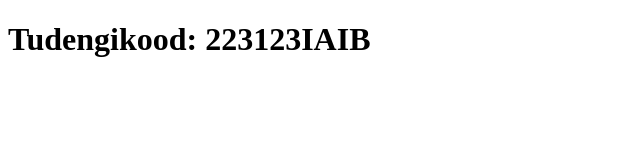
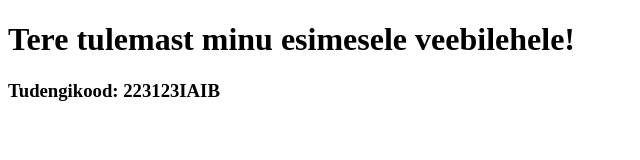
Before and after one commit to idatuule/idatuule.github.io, a plain HTML site: page index.html in a window 1280 px wide. Shown: the whole page, without its empty margins (0-640 px from the left). Drawn offline with Linux system fonts and the light colour scheme.

Commit message:
Update index.html

```diff
--- a/index.html
+++ b/index.html
@@ -2,6 +2,9 @@
 <html>
 <body>
 
-<h1>Tudengikood: 223123IAIB</h1>
+<h1>Tere tulemast minu esimesele veebilehele!</h1>
+<h3>Tudengikood: 223123IAIB</h3>
+
+
 </body>
 </html>
```
